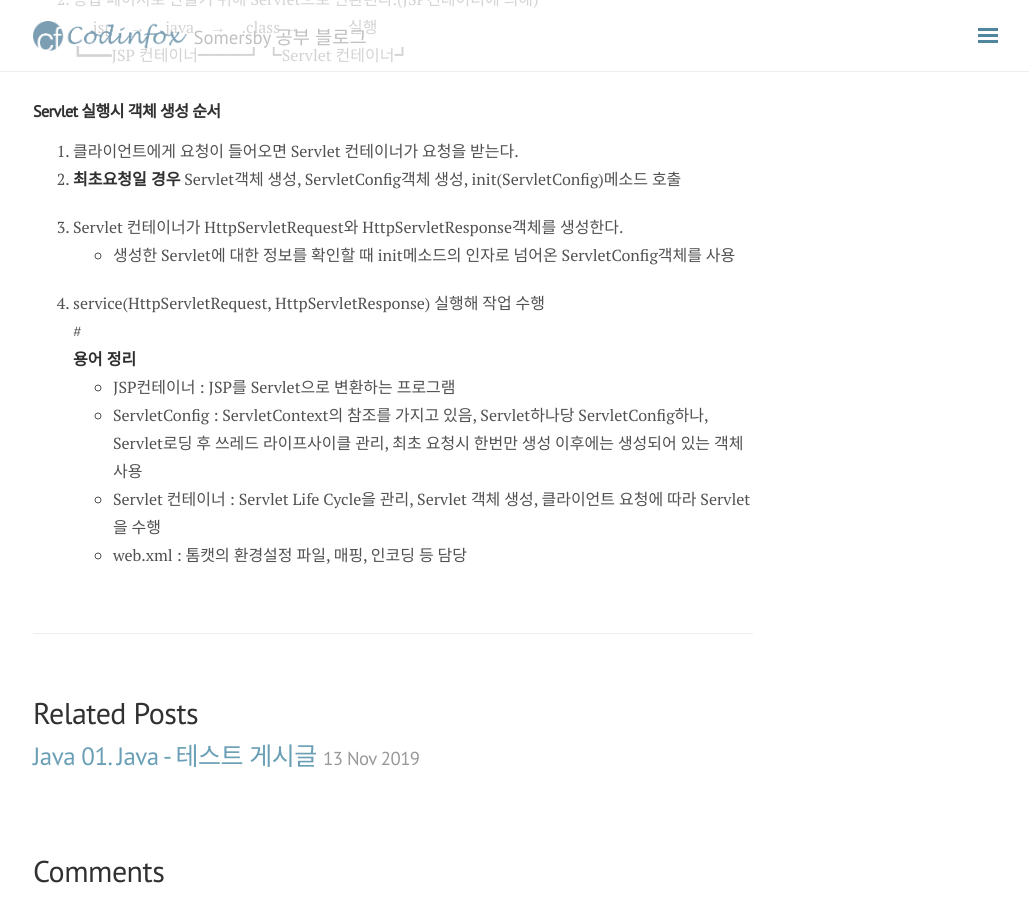
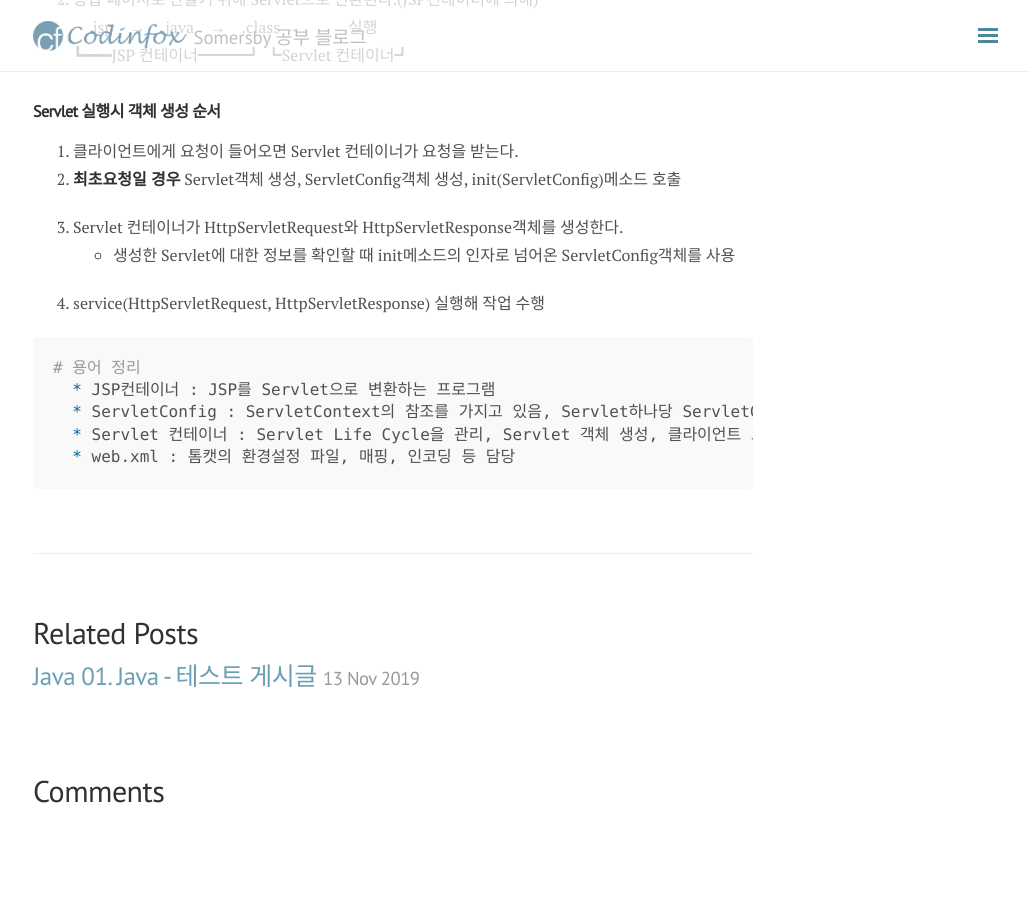
Before and after one commit to Somersbii/Somersbii.github.io, a Jekyll site: the page built from _posts/2019-11-14-Servlet JSP-01.md, in a window 1280 px wide and 900 px high, scrolled down 526 px. Shown: the whole window, without its empty margins (247-1276 px from the left). Built offline with Jekyll 4.4.1, drawn with Linux system fonts in a browser that asks for light colours; nearby versions of some CDN libraries; comment, search, counter and statistics services are not loaded; after the commit the page ends 1346 px from its top, so only the background shows below that.

Commit message:
Update 2019-11-14-Servlet JSP-01.md

````diff
--- a/_posts/2019-11-14-Servlet JSP-01.md
+++ b/_posts/2019-11-14-Servlet JSP-01.md
@@ -28,9 +28,11 @@ comments: true
 	-	생성한 Servlet에 대한 정보를 확인할 때 init메소드의 인자로 넘어온 ServletConfig객체를 사용
 
 4. service(HttpServletRequest, HttpServletResponse) 실행해 작업 수행
-#
-**용어 정리**
-* JSP컨테이너 : JSP를 Servlet으로 변환하는 프로그램
-* ServletConfig : ServletContext의 참조를 가지고 있음, Servlet하나당 ServletConfig하나, Servlet로딩 후 쓰레드 라이프사이클 관리, 최초 요청시 한번만 생성 이후에는 생성되어 있는 객체 사용
-* Servlet 컨테이너 : Servlet Life Cycle을 관리, Servlet 객체 생성, 클라이언트 요청에 따라 Servlet을 수행
-* web.xml : 톰캣의 환경설정 파일, 매핑, 인코딩 등 담당
+
+```shell
+# 용어 정리
+  * JSP컨테이너 : JSP를 Servlet으로 변환하는 프로그램
+  * ServletConfig : ServletContext의 참조를 가지고 있음, Servlet하나당 ServletConfig하나, Servlet로딩 후 쓰레드 라이프사이클 관리, 최초 요청시 한번만 생성 이후에는 생성되어 있는 객체 사용
+  * Servlet 컨테이너 : Servlet Life Cycle을 관리, Servlet 객체 생성, 클라이언트 요청에 따라 Servlet을 수행
+  * web.xml : 톰캣의 환경설정 파일, 매핑, 인코딩 등 담당
+```
````
